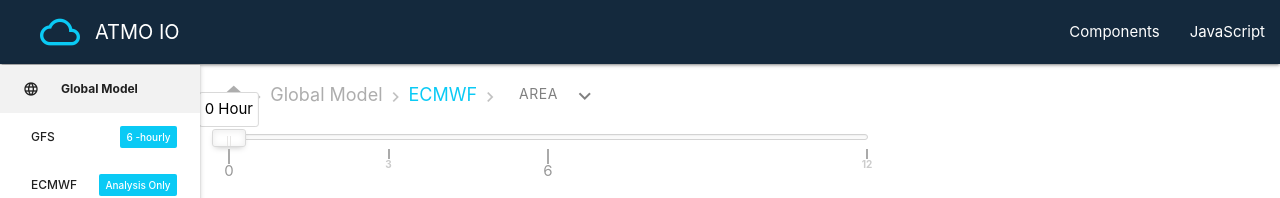
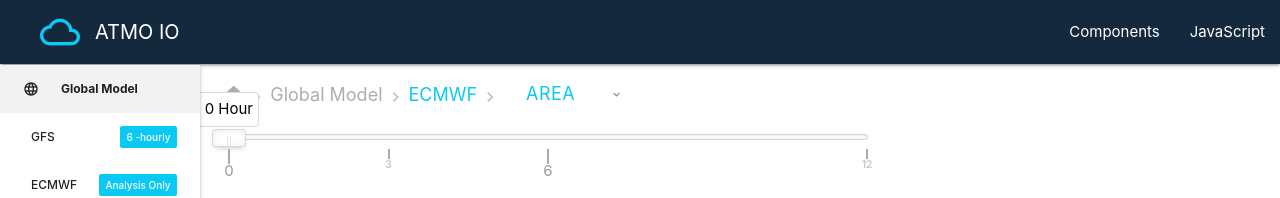
Before and after one commit to ShinKaiMa/atmo-app, a React (Create React App) app: page /model/global/analysis/ECMWF in a window 1280 px wide. Shown: the top 198 px of the page. Built offline with nearby package versions, Linux system fonts and the light colour scheme.

Commit message:
Complete. area selector in model view breadcrumbs

```diff
--- a/src/components/ModelViewBreadcrumbs.js
+++ b/src/components/ModelViewBreadcrumbs.js
@@ -2,9 +2,13 @@ import React, { useState, useEffect } from "react";
 import { withRouter } from "react-router-dom";
 import ModelViewAreaSelector from "../components/ModelViewAreaSelector";
 import M from "materialize-css/dist/js/materialize.min.js";
+import useWindowSize from "../hooks/useWindowSize";
 
-const ModelViewBreadcrumbs = (props) => {
+const ModelViewBreadcrumbs = props => {
   const [breadcrumbs, setBreadcrumbs] = useState();
+  const [area, setArea] = useState();
+  const [width, height] = useWindowSize();
+  const THRESHOLD_WIDTH_PIXEL = 500;
 
   useEffect(() => {
     if (
@@ -38,43 +42,102 @@ const ModelViewBreadcrumbs = (props) => {
         setBreadcrumbs(newBreadcrumbs);
       }
     }
-        var elems = document.querySelectorAll('.dropdown-trigger.area');
+    var elems = document.querySelectorAll(".dropdown-trigger.area");
     var instances = M.Dropdown.init(elems, {
       coverTrigger: false
     });
   }, [props]);
 
-
   return (
-        <nav className="z-depth-0 col s12" style={{ height: "20px", lineHeight: "20px", marginBottom: "20px" }}>
-            <div className="nav-wrapper " style={{ height: "20px", paddingTop: "10px" }}>
+    <nav
+      className="z-depth-0 col s12"
+      style={{ height: "20px", lineHeight: "20px", marginBottom: "20px" }}
+    >
+      <div
+        className="nav-wrapper "
+        style={{ height: "20px", paddingTop: "10px" }}
+      >
         <div style={{ height: "20px" }}>
-                    <a className="breadcrumb pointer" onClick={() => props.history.push('/')}>
-                        <i className="material-icons" style={{ color: "rgba(50,50,50,0.4)", lineHeight: "20px", fontSize: "21px" }}>home</i>
+          <a
+            className="breadcrumb pointer"
+            onClick={() => props.history.push("/")}
+          >
+            {/* <i className="material-icons" style={{ color: "rgba(50,50,50,0.4)", lineHeight: "20px", fontSize: "21px" }}>home</i> */}
+            <i
+              className="material-icons"
+              style={{
+                color: "rgba(50,50,50,0.4)",
+                lineHeight: width > THRESHOLD_WIDTH_PIXEL ? "20px" : "20px",
+                fontSize: width > THRESHOLD_WIDTH_PIXEL ? "21px" : "21px"
+              }}
+            >
+              home
+            </i>
           </a>
-                    <a className="breadcrumb" style={{ fontSize: "18px" }}>
+          {/* <a className="breadcrumb" style={{ fontSize: "18px" }}> */}
+          <a
+            className="breadcrumb"
+            style={{
+              fontSize: width > THRESHOLD_WIDTH_PIXEL ? "18px" : "10px"
+            }}
+          >
             {breadcrumbs ? breadcrumbs[0] : ""}
           </a>
-                    <a className="breadcrumb active" style={{ fontSize: "18px" }}>
+          {/* <a className="breadcrumb active" style={{ fontSize: "18px" }}> */}
+          <a
+            className="breadcrumb active"
+            style={{
+              fontSize: width > THRESHOLD_WIDTH_PIXEL ? "18px" : "10px"
+            }}
+          >
             {breadcrumbs ? breadcrumbs[1] : ""}
           </a>
-                    <a class='breadcrumb'>
+          {/* <a class='breadcrumb'>
                         <a class='dropdown-trigger btn area' data-target='area' style={{ backgroundColor: "transparent", color: "gray", height: "25px", lineHeight: "20px" }}>
                         <i class="material-icons right" style={{lineHeight: "25px"}}>keyboard_arrow_down</i>Area
+                    </a>
+                    </a> */}
+          <a class="breadcrumb">
+            <a
+              class="dropdown-trigger btn area"
+              data-target="area"
+              style={{
+                backgroundColor: "transparent",
+                width: width > THRESHOLD_WIDTH_PIXEL ? "120px" : "70px",
+                color: "gray",
+                height: width > THRESHOLD_WIDTH_PIXEL ? "25px" : "20px",
+                lineHeight: width > THRESHOLD_WIDTH_PIXEL ? "20px" : "18px",
+                fontSize: width > THRESHOLD_WIDTH_PIXEL ? "18px" : "10px",
+                padding: "0 0 0 3px",
+                color:"#0ACAF5"
+              }}
+            >
+              <i
+                class="material-icons right"
+                style={{
+                  lineHeight: width > THRESHOLD_WIDTH_PIXEL ? "21px" : "20px",
+                  fontSize: "13px",
+                  color:"gray"
+                }}
+              >
+                keyboard_arrow_down
+              </i>
+              Area
             </a>
           </a>
         </div>
       </div>
-            <ul id='area' class='dropdown-content'>
-                <li><a href="#!">one</a></li>
-                <li><a href="#!">two</a></li>
+      <ul id="area" class="dropdown-content area">
+        <li>
+          <a style={{fontSize: width > THRESHOLD_WIDTH_PIXEL ? "16px" : "10px",}}>Near Taiwan</a>
+        </li>
         <li class="divider" tabindex="-1"></li>
-                <li><a href="#!">three</a></li>
-                <li><a href="#!"><i class="material-icons">view_module</i>four</a></li>
-                <li><a href="#!"><i class="material-icons">cloud</i>five</a></li>
+        <li>
+          <a style={{fontSize: width > THRESHOLD_WIDTH_PIXEL ? "16px" : "10px",}}>Taiwan</a>
+        </li>
       </ul>
     </nav>
   );
-}
+};
 
-export default withRouter(ModelViewBreadcrumbs)
+export default withRouter(ModelViewBreadcrumbs);
--- a/src/index.css
+++ b/src/index.css
@@ -164,7 +164,7 @@ background-color: rgba(230,230,230,1) !important;
   border-bottom: rgba(50,50,50,0.5) 1px solid !important;
 }
 .dropdown-content.collection.botNav > .collection-item > a {
-  font-size: 3px;
+  font-size: 10px;
   padding: 0;
   text-align: center;
   color:rgba(50,50,50,0.7);
@@ -179,3 +179,11 @@ background-color: rgba(230,230,230,1) !important;
 .dropdown-content.collection.botNav > li > a {
   line-height: 29px;
 }
+
+
+.dropdown-content.area {
+  width: 120px !important;
+}
+.dropdown-content.area > li > a{
+  color: gray !important;
+}
```
Lines whose indentation alone changed are shown as unchanged.
